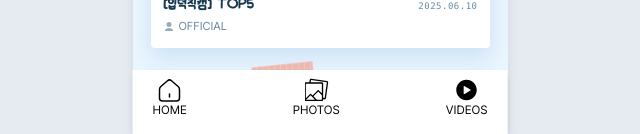
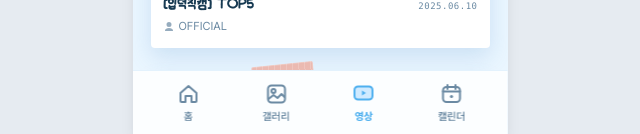
Before and after one commit to GEUNNN/shb-archive, a Next.js app: page /videos in a window 1280 px wide. Shown: the part 666-800 px from the top of the page, without its empty margins (320-960 px from the left). Built offline with nearby package versions, Linux system fonts and the light colour scheme.

Commit message:
feat: add new bottom tab bar

```diff
--- a/src/app/components/Footer.tsx
+++ b/src/app/components/Footer.tsx
@@ -1,54 +1,91 @@
 "use client";
 
-import React, { FC } from "react";
+import { FC } from "react";
 import Link from "next/link";
 import { usePathname } from "next/navigation";
-import Image from "next/image";
 
-interface FooterItemProps {
-  menu: string;
+interface TabItem {
+  label: string;
   href: string;
-  icon: string;
-  isActive: boolean;
+  icon: (active: boolean) => React.ReactNode;
 }
 
-const FooterItem = ({ menu, href, icon, isActive }: FooterItemProps) => {
-  const iconPath = isActive
-    ? `/assets/${icon}-selected.svg`
-    : `/assets/${icon}.svg`;
-
-  return (
-    <li>
-      <Link href={href} className="flex flex-col items-center">
-        <Image src={iconPath} alt={`${menu} icon`} width={24} height={24} />
-        <span className="text-xs">{menu}</span>
-      </Link>
-    </li>
-  );
-};
+// active = sky #4fb0ef (fill/stroke + soft #cfeaff fill), inactive = sub #6b8aa3
+const TABS: TabItem[] = [
+  {
+    label: "홈",
+    href: "/",
+    icon: (a) => (
+      <svg width="24" height="24" viewBox="0 0 24 24" fill={a ? "#4fb0ef" : "none"} stroke={a ? "#4fb0ef" : "#6b8aa3"} strokeWidth="2" strokeLinejoin="round">
+        <path d="M4 11l8-7 8 7v8a1 1 0 0 1-1 1h-4v-6h-6v6H5a1 1 0 0 1-1-1z" />
+      </svg>
+    ),
+  },
+  {
+    label: "갤러리",
+    href: "/photos",
+    icon: (a) => (
+      <svg width="24" height="24" viewBox="0 0 24 24" fill="none" stroke={a ? "#4fb0ef" : "#6b8aa3"} strokeWidth="2">
+        <rect x="3.5" y="3.5" width="17" height="17" rx="3.5" fill={a ? "#cfeaff" : "none"} />
+        <circle cx="9" cy="9" r="2" fill={a ? "#4fb0ef" : "none"} stroke={a ? "#4fb0ef" : "#6b8aa3"} />
+        <path d="M4 17l5-4 4 3 4-4 3 3" strokeLinecap="round" strokeLinejoin="round" />
+      </svg>
+    ),
+  },
+  {
+    label: "영상",
+    href: "/videos",
+    icon: (a) => (
+      <svg width="24" height="24" viewBox="0 0 24 24" fill="none" stroke={a ? "#4fb0ef" : "#6b8aa3"} strokeWidth="2">
+        <rect x="3" y="5.5" width="18" height="13" rx="3.5" fill={a ? "#cfeaff" : "none"} />
+        <path d="M10.5 9.5l4 2.5-4 2.5z" fill={a ? "#4fb0ef" : "#6b8aa3"} stroke="none" />
+      </svg>
+    ),
+  },
+  {
+    label: "캘린더",
+    href: "/calendar",
+    icon: (a) => (
+      <svg width="24" height="24" viewBox="0 0 24 24" fill="none" stroke={a ? "#4fb0ef" : "#6b8aa3"} strokeWidth="2">
+        <rect x="3.5" y="5" width="17" height="15" rx="3.5" fill={a ? "#cfeaff" : "none"} />
+        <path d="M3.5 9.5h17M8 3v4M16 3v4" strokeLinecap="round" />
+        <circle cx="12" cy="14.5" r="1.6" fill={a ? "#4fb0ef" : "#6b8aa3"} stroke="none" />
+      </svg>
+    ),
+  },
+];
 
 const Footer: FC = () => {
   const pathname = usePathname();
 
-  const menuItems = [
-    { name: "HOME", href: "/", icon: "home" },
-    { name: "PHOTOS", href: "/photos", icon: "photos" },
-    { name: "VIDEOS", href: "/videos", icon: "videos" },
-  ];
-
   return (
-    <footer className="fixed bottom-0 left-1/2 -translate-x-1/2 w-[375px] h-[64px] bg-white px-5 py-2 shadow-md z-10">
-      <ul className="flex justify-between">
-        {menuItems.map((item, idx) => (
-          <FooterItem
-            key={idx}
-            href={item.href}
-            menu={item.name}
-            icon={item.icon}
-            isActive={pathname === item.href}
-          />
-        ))}
-      </ul>
+    <footer className="fixed bottom-0 left-1/2 z-10 flex h-[64px] w-[375px] -translate-x-1/2 items-stretch justify-around border-t border-sky/15 bg-white/[0.86] px-3 pb-1.5 pt-2 backdrop-blur-xl">
+      {TABS.map((t) => {
+        const active = pathname === t.href;
+        return (
+          <Link
+            key={t.href}
+            href={t.href}
+            className="flex flex-1 flex-col items-center justify-center gap-[3px]"
+          >
+            <span
+              className="transition-transform duration-200"
+              style={{ transform: active ? "translateY(-1px)" : "none" }}
+            >
+              {t.icon(active)}
+            </span>
+            <span
+              className="text-[10.5px]"
+              style={{
+                fontWeight: active ? 800 : 600,
+                color: active ? "#4fb0ef" : "#6b8aa3",
+              }}
+            >
+              {t.label}
+            </span>
+          </Link>
+        );
+      })}
     </footer>
   );
 };
```
Also changed, not shown: src/app/videos/components/VideoCard.tsx (+13 -2 lines).
